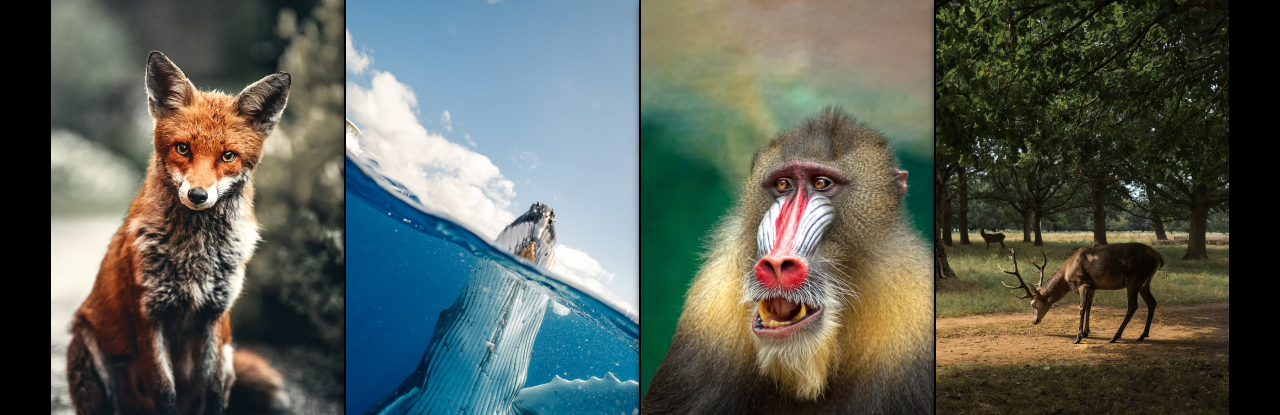
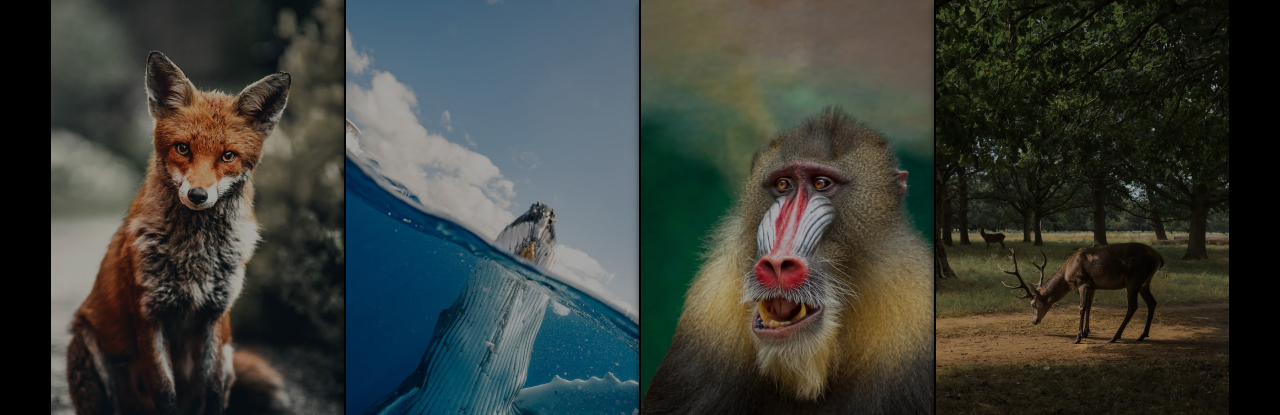
Before and after one commit to aime-stack/COA-take-home-challenge, a plain HTML site: page index.html in a window 1280 px wide. Shown: the top 415 px of the page. Drawn offline with Linux system fonts and the light colour scheme.

Commit message:
reduced brightess effect

```diff
--- a/style.css
+++ b/style.css
@@ -45,11 +45,13 @@ p {
     position: relative;
 }
 .gallery-item {
+
     position: relative;
     overflow: hidden;
     box-shadow: 0 4px 8px rgba(0, 0, 0, 0.9); /* Added shadow to images */
 }
 .gallery img {
+    filter: brightness(65%);
     width: 100%;
     height: auto;
     display: block;
```
